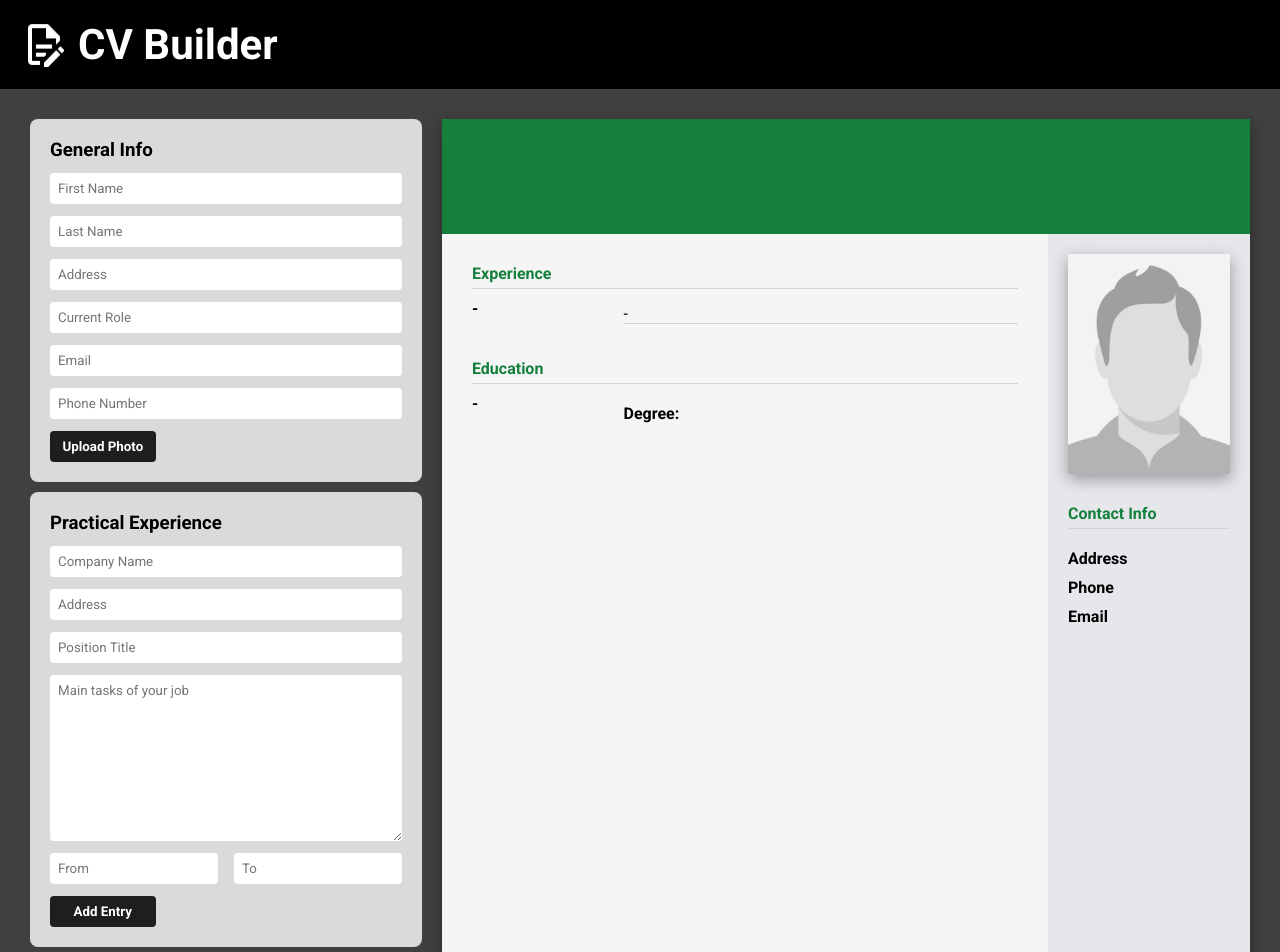
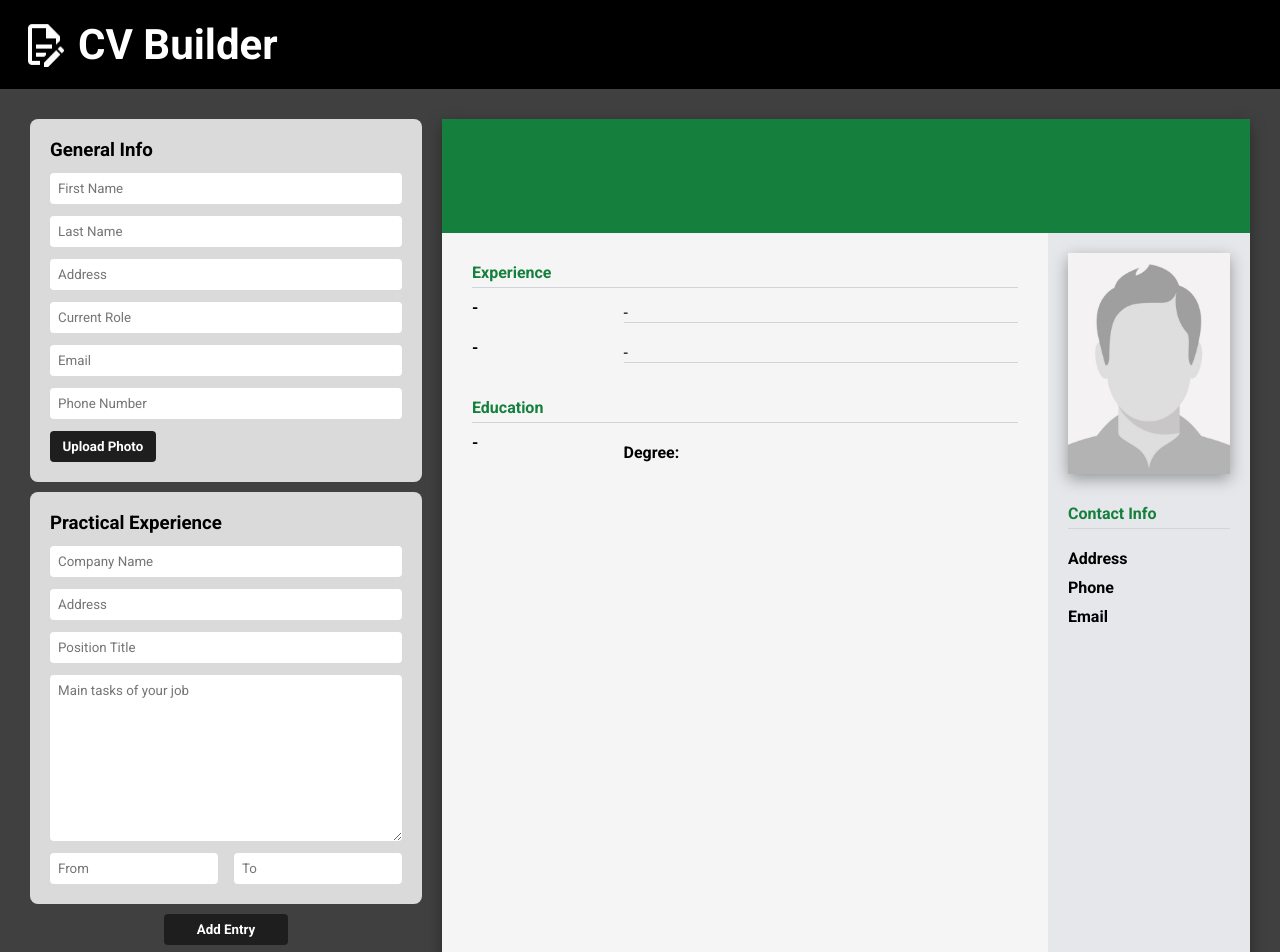
Before and after one commit to naknamu/cv-builder, a React (Create React App) app: page / in a window 1280 px wide. Shown: the top 952 px of the page. Built offline with nearby package versions, Linux system fonts and the light colour scheme.

Commit message:
Added function to add multiple practical exp entry

```diff
--- a/package.json
+++ b/package.json
@@ -10,6 +10,7 @@
     "react": "^18.2.0",
     "react-dom": "^18.2.0",
     "react-scripts": "5.0.1",
+    "uniqid": "^5.4.0",
     "web-vitals": "^2.1.4"
   },
   "scripts": {
--- a/src/App.js
+++ b/src/App.js
@@ -6,6 +6,7 @@ import Helper from "./components/helper";
 import Output from "./components/output";
 import React, { Component } from "react";
 import avatar from "../src/image/empty_avatar.png"
+import uniqid from "uniqid";
 
 class App extends Component {
   constructor() {
@@ -33,7 +34,7 @@ class App extends Component {
     this.changeSchoolFrom = this.changeSchoolFrom.bind(this);
     this.changeSchoolTo = this.changeSchoolTo.bind(this);
     //
-    this.addExp = this.addExp.bind(this);
+    this.handleAddEntry = this.handleAddEntry.bind(this);
 
     this.state = {
       firstName: '',
@@ -50,6 +51,8 @@ class App extends Component {
       jobTask: '',
       jobFrom: '',
       jobTo: '',
+      newExp: [],
+      id: uniqid(),
 
       school: '',
       school_address: '',
@@ -181,8 +184,12 @@ class App extends Component {
     })
   }
   /*ENTRY*/
-  addExp = (e) => {
-
+  handleAddEntry = () => {
+    console.log('new exp:' + this.state.newExp);
+     this.setState({
+       newExp: this.state.newExp.concat([this.state.id]),
+       id: uniqid()
+     })
   }
 
   render() {
@@ -192,7 +199,8 @@ class App extends Component {
     const {firstName, lastName, address, role, email, phone, user_avatar} = this.state;
     //practical exp
     const {changeCompany, changeCompAddress, changePosition, changeJobTask, changeJobFrom, changeJobTo} = this;
-    const {company, comp_address, position, jobTask, jobFrom, jobTo} = this.state;
+    const {company, comp_address, position, jobTask, jobFrom, jobTo, newExp} = this.state;
+    const {handleAddEntry} = this;
     //educational
     const {changeSchool, changeSchoolAdd, changeDegree, changeSchoolFrom, changeSchoolTo} = this;
     const {school, school_address, degree, schoolFrom, schoolTo} = this.state;
@@ -202,23 +210,34 @@ class App extends Component {
         <Header/>
         <div className="content">
           <div className="input">
+
             <General changeFirstName={changeFirstName} changeLastName={changeLastName}
               changeAddress={changeAddress} changeRole={changeRole} changeEmail={changeEmail}
               changePhone={changePhone} uploadPhoto={uploadPhoto} getImage={getImage}/>
+
             <Experience changeCompany={changeCompany} changeCompAddress={changeCompAddress}
               changePosition={changePosition} changeJobTask={changeJobTask}
               changeJobFrom={changeJobFrom}
               changeJobTo={changeJobTo}
             />
+
+            {newExp.map((element, index) => <Experience key={index}/>)}
+
+            <div className="entry">
+            <button onClick={handleAddEntry}>Add Entry</button>
+            </div>
+
             <Education changeSchool={changeSchool} changeSchoolAdd={changeSchoolAdd}
             changeDegree={changeDegree} changeSchoolFrom={changeSchoolFrom} changeSchoolTo={changeSchoolTo}/>
             <Helper/>
+
           </div>
           <div className="output">
             <Output fullName={firstName + " " + lastName}
               address={address} role={role} email={email} phone={phone} user_avatar={user_avatar}
               company={company} comp_address={comp_address} position={position} jobTask={jobTask} jobFrom={jobFrom} jobTo={jobTo}
               school={school} school_address={school_address} degree={degree} schoolFrom={schoolFrom} schoolTo={schoolTo}
+              newExp={newExp}
             />
           </div>
         </div>
--- a/src/components/exp.js
+++ b/src/components/exp.js
@@ -3,7 +3,7 @@
 const Experience = (props) => {
 
     const {changeCompany, changeCompAddress, changePosition, changeJobTask, changeJobFrom, changeJobTo} = props;
-    const {addExp} = props;
+    // console.log(props);
     return (
         <div className="exp">
             <h3>Practical Experience</h3>
@@ -15,7 +15,6 @@ const Experience = (props) => {
             <input type="text" name="dateFrom" placeholder="From" onChange={changeJobFrom}/>
             <input type="text" name="dateTo" placeholder="To" onChange={changeJobTo}/>
             </div>
-            <button className="entry" onClick={addExp}>Add Entry</button>
         </div>
      );
 }
--- /dev/null
+++ b/src/components/out-exp.js
@@ -0,0 +1,17 @@
+const OutputExperience = (props) => {
+    const {jobFrom, jobTo, position, company, comp_address, jobTask} = props;
+    return (
+    <div className="output-experience">
+        <div className="description">
+            <h4>{jobFrom} - {jobTo}</h4>
+            <div>
+                <h4>{position}</h4>
+                <div className="company">{company} - {comp_address}</div>
+                <div>{jobTask}</div>
+            </div>
+        </div>
+    </div>
+     );
+}
+
+export default OutputExperience;
--- a/src/components/output.js
+++ b/src/components/output.js
@@ -1,10 +1,11 @@
-
+import OutputExperience from './out-exp'
 
 const Output = (props) => {
 
     const {fullName, address, role, email, phone, user_avatar} = props;
     const {company, comp_address, position, jobTask, jobFrom, jobTo} = props;
     const {school, school_address, degree, schoolFrom, schoolTo} = props;
+    const {newExp} = props;
     return (
         <div className="output-wrapper">
             <div className="head">
@@ -15,14 +16,26 @@ const Output = (props) => {
                 <div className="first-column">
                     <div className="experience">
                         <h4 className="title">Experience</h4>
-                        <div className="description">
-                            <h4>{jobFrom} - {jobTo}</h4>
-                            <div>
-                                <h4>{position}</h4>
-                                <div className="company">{company} - {comp_address}</div>
-                                <div>{jobTask}</div>
-                            </div>
-                        </div>
+                        <OutputExperience
+                        company={company}
+                        comp_address={comp_address}
+                        position={position}
+                        jobTask={jobTask}
+                        jobFrom={jobFrom}
+                        jobTo={jobTo}
+                        />
+
+                        {newExp &&
+                        <OutputExperience
+                        company={company}
+                        comp_address={comp_address}
+                        position={position}
+                        jobTask={jobTask}
+                        jobFrom={jobFrom}
+                        jobTo={jobTo}
+                        />}
+
+
                     </div>
                     <div className="education">
                         <h4 className="title">Education</h4>
```
Also changed, not shown: 1 other file (tests, documents, lock files or other folders).
